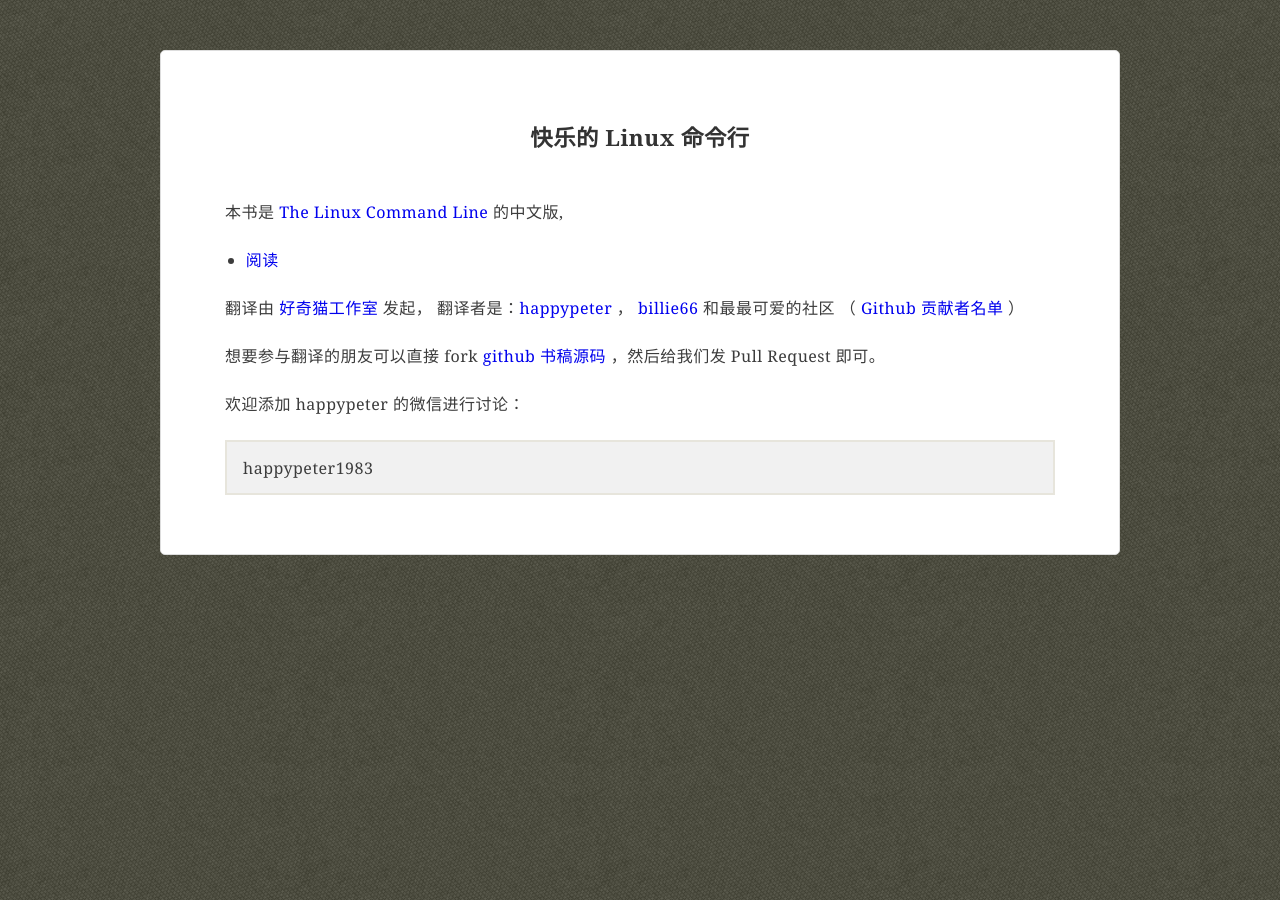
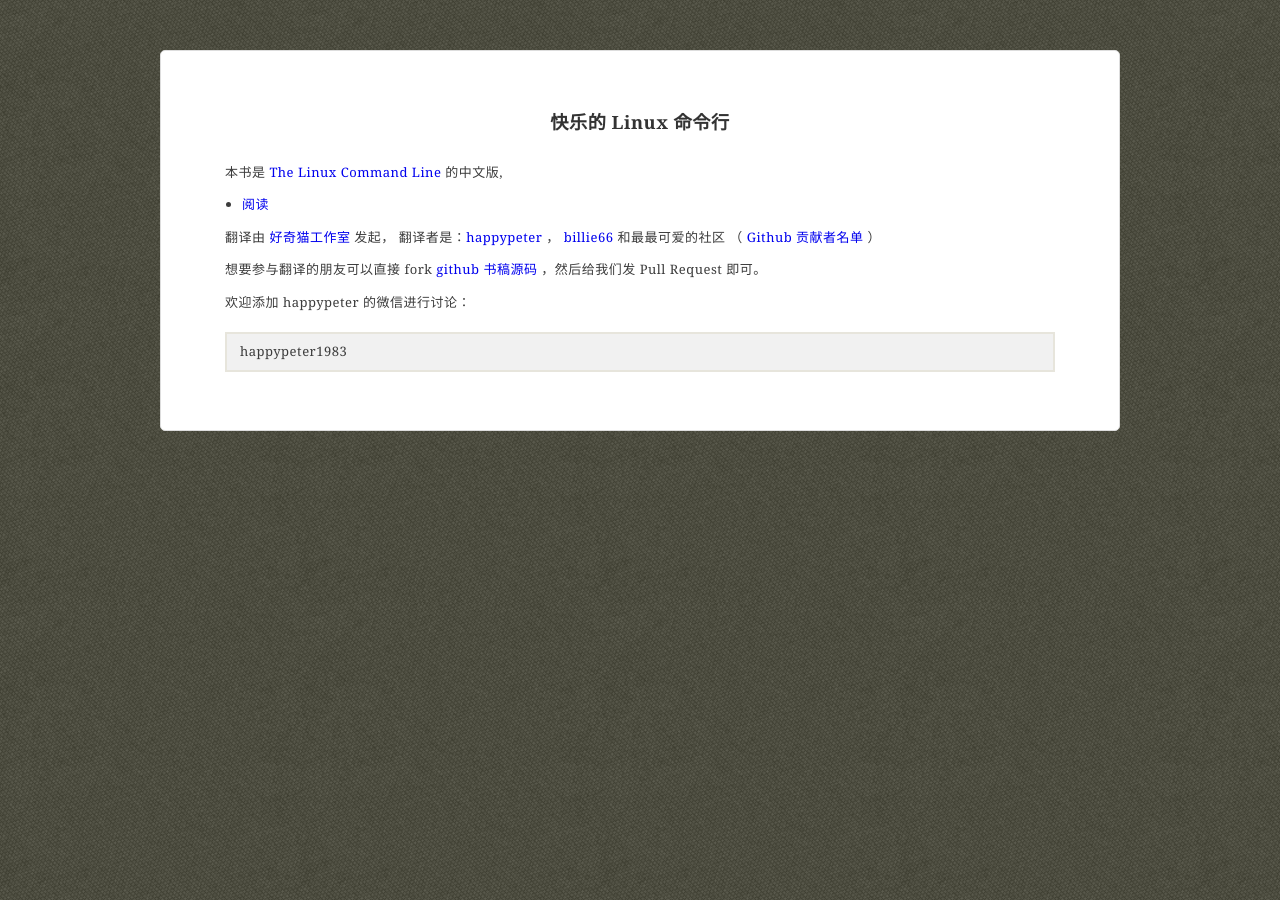
Before and after one commit to Ccccdn/TLCL, a Jekyll site: the page built from index.markdown, in a window 1280 px wide. Built offline with Jekyll 4.4.1, drawn with Linux system fonts in a browser that asks for light colours.

Commit message:
Update tlcl.css
fix

```diff
--- a/css/tlcl.css
+++ b/css/tlcl.css
@@ -9,8 +9,8 @@ html {
 }
 
 body {
-  font-size: 16px;
-  line-height: 2.0em;
+  font-size: 13px;
+  line-height: 1.5em;
   font-family: 'Georgia', "Hiragino Sans GB", serif;
   color: #3C3C3C;
 }
```
